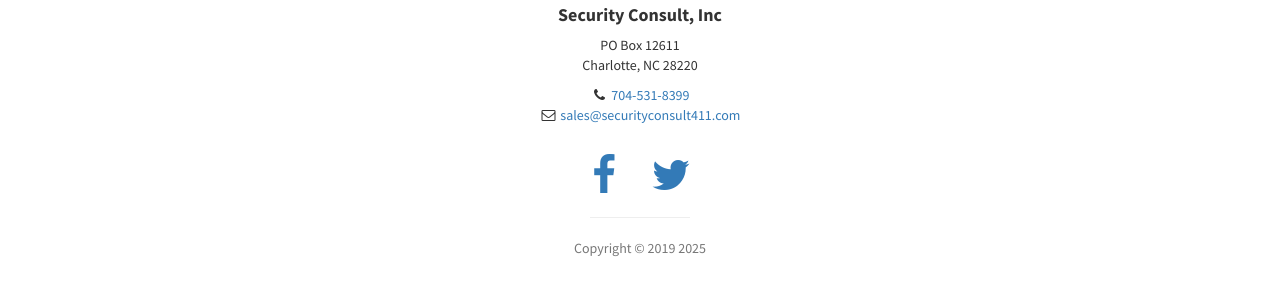
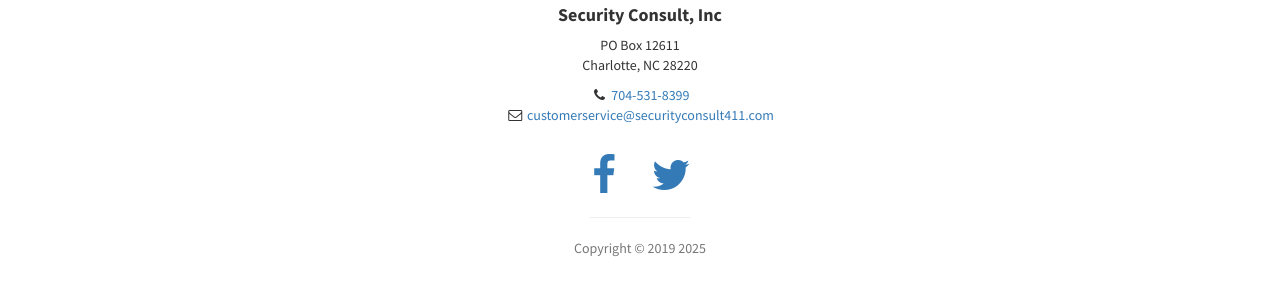
Before and after one commit to securityconsult/securityconsult.github.io, a Jekyll site: the page built from index.html, in a window 1280 px wide and 900 px high, scrolled down 3378 px. Shown: the part 512-812 px from the top of the window. Built offline with Jekyll 4.4.1, drawn with Linux system fonts in a browser that asks for light colours; comment, search, counter and statistics services are not loaded.

Commit message:
Update _config.yml

```diff
--- a/_config.yml
+++ b/_config.yml
@@ -8,7 +8,7 @@ url: "" # the base hostname & protocol for your site
 
 # User setting
 owner: Security Consult, Inc
-email: sales@securityconsult411.com
+email: customerservice@securityconsult411.com
 facebook_username: 411SC
 twitter_username: 411Security
 github_username: securityconsult
```
